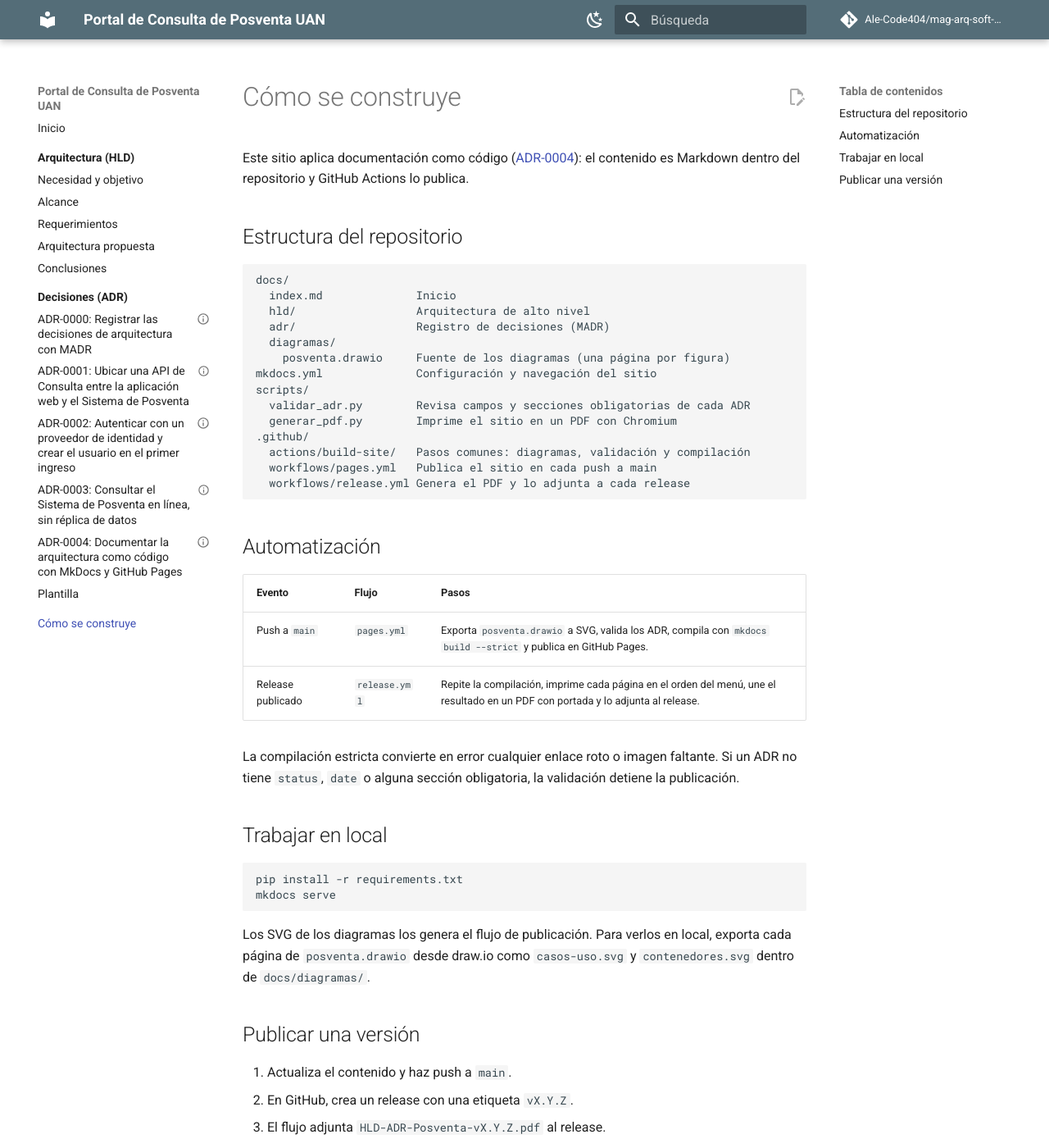
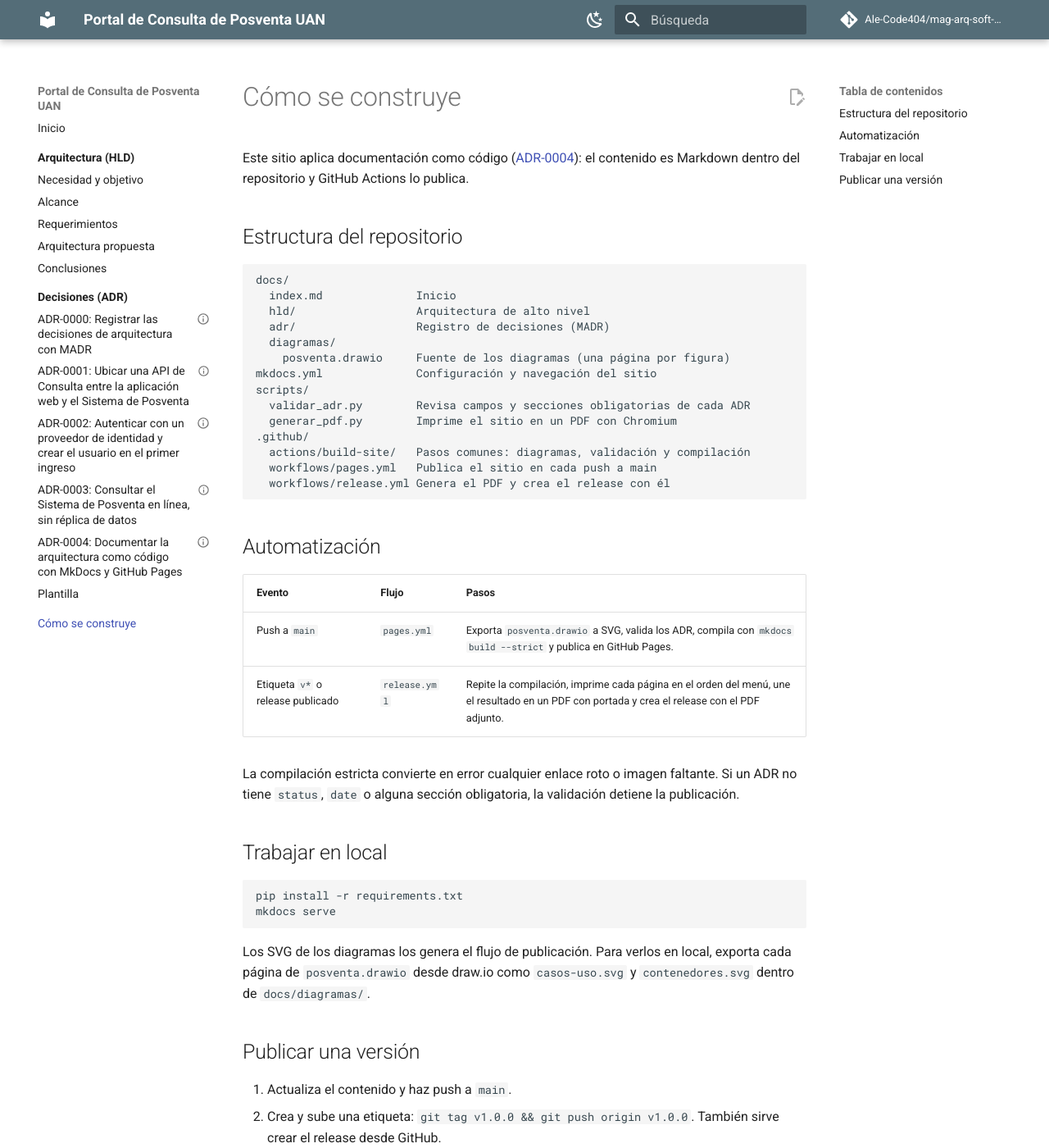
Before and after one commit to Ale-Code404/mag-arq-soft-fund-arq-posventa, an MkDocs documentation site: the page built from docs/construccion.md, in a window 1280 px wide and 1400 px high. Shown: the whole window at 82% size. Built offline with MkDocs 1.6.1 and Material for MkDocs 9.7.7, drawn with Linux system fonts in a browser that asks for light colours; comment, search, counter and statistics services are not loaded; some of the changed text lies outside the part shown.

Commit message:
Corregir páginas de draw.io y crear el release al subir una etiqueta
draw.io numera las páginas desde 1 a partir de la v27. El flujo de release
ahora también se dispara con etiquetas v* y crea el release con el PDF.

Co-Authored-By: Claude Opus 5.5 <noreply@anthropic.com>
Claude-Session: https://claude.ai/code/session_01XcwbaTS29a6ToUetvShNW7

````diff
--- a/docs/construccion.md
+++ b/docs/construccion.md
@@ -18,7 +18,7 @@ scripts/
 .github/
   actions/build-site/   Pasos comunes: diagramas, validación y compilación
   workflows/pages.yml   Publica el sitio en cada push a main
-  workflows/release.yml Genera el PDF y lo adjunta a cada release
+  workflows/release.yml Genera el PDF y crea el release con él
 ```
 
 ## Automatización
@@ -26,7 +26,7 @@ scripts/
 | Evento | Flujo | Pasos |
 |---|---|---|
 | Push a `main` | `pages.yml` | Exporta `posventa.drawio` a SVG, valida los ADR, compila con `mkdocs build --strict` y publica en GitHub Pages. |
-| Release publicado | `release.yml` | Repite la compilación, imprime cada página en el orden del menú, une el resultado en un PDF con portada y lo adjunta al release. |
+| Etiqueta `v*` o release publicado | `release.yml` | Repite la compilación, imprime cada página en el orden del menú, une el resultado en un PDF con portada y crea el release con el PDF adjunto. |
 
 La compilación estricta convierte en error cualquier enlace roto o imagen faltante. Si un ADR no tiene `status`, `date` o alguna sección obligatoria, la validación detiene la publicación.
 
@@ -42,5 +42,5 @@ Los SVG de los diagramas los genera el flujo de publicación. Para verlos en loc
 ## Publicar una versión
 
 1. Actualiza el contenido y haz push a `main`.
-2. En GitHub, crea un release con una etiqueta `vX.Y.Z`.
-3. El flujo adjunta `HLD-ADR-Posventa-vX.Y.Z.pdf` al release.
+2. Crea y sube una etiqueta: `git tag v1.0.0 && git push origin v1.0.0`. También sirve crear el release desde GitHub.
+3. El flujo crea el release y adjunta `HLD-ADR-Posventa-vX.Y.Z.pdf`.
````
Also changed, not shown: 2 other files.
